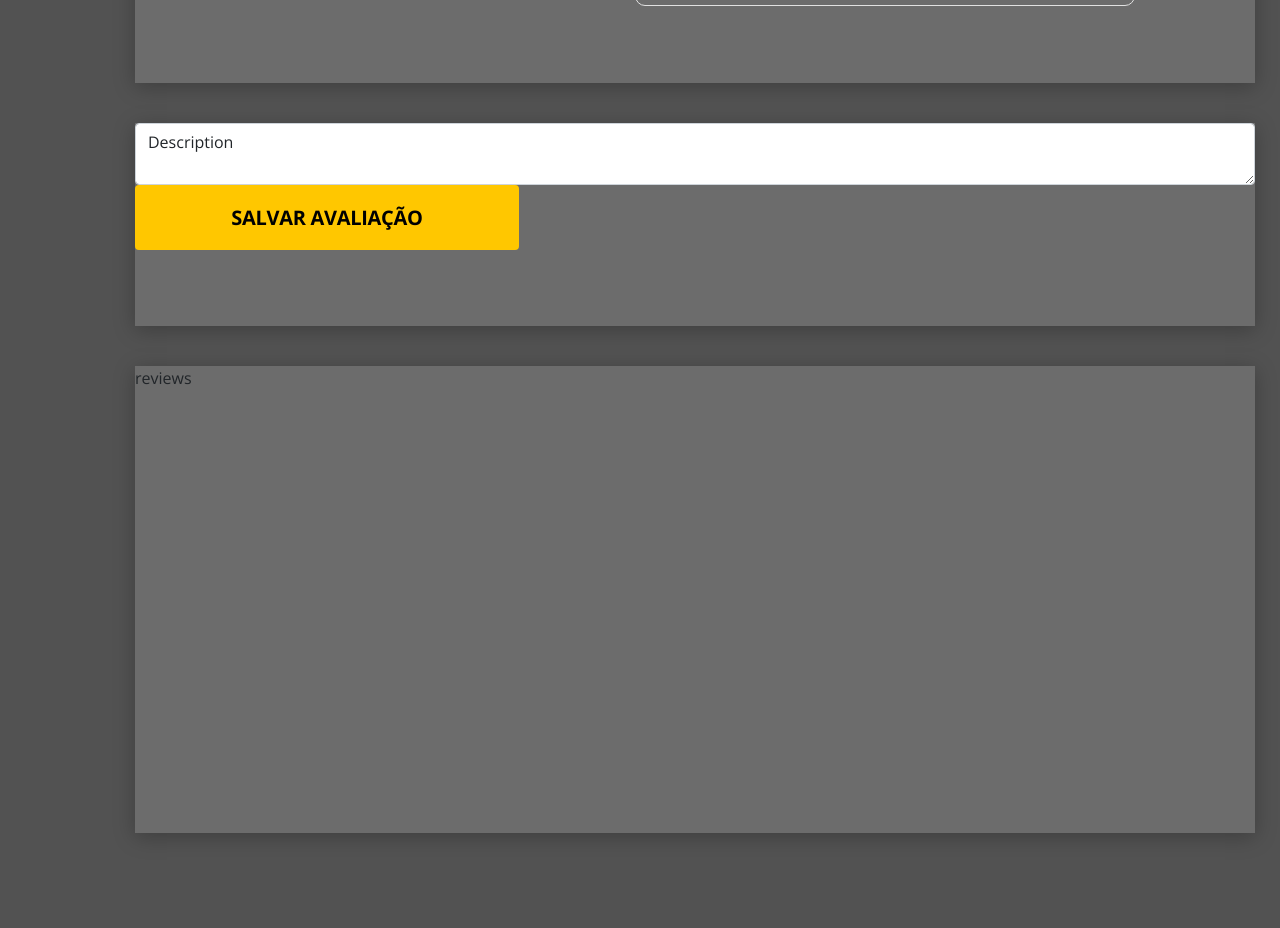
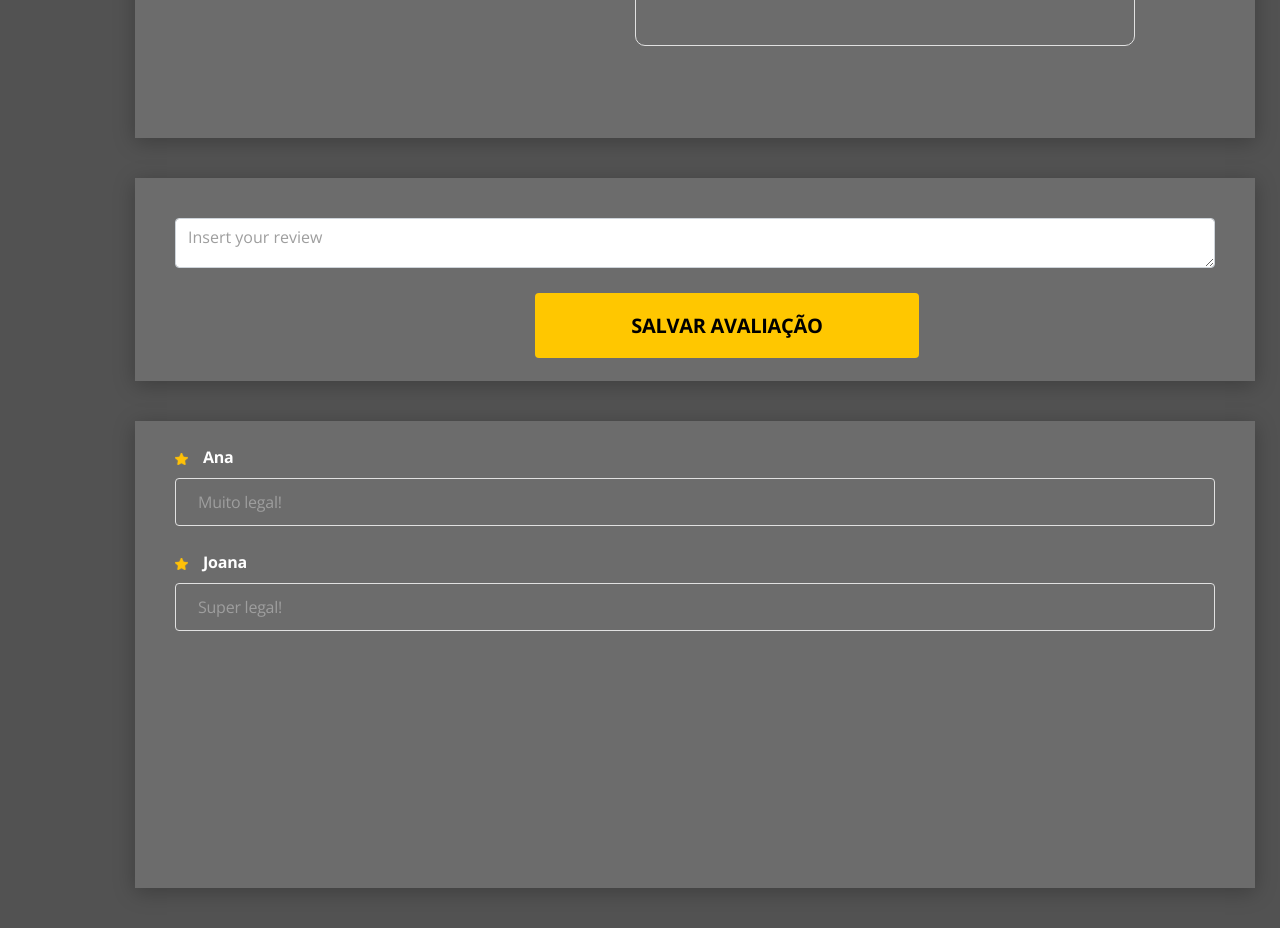
Before and after one commit to daniellegb/movieflix, a React (Create React App) app in the folder front-web/: page /movies/1 in a window 1280 px wide. Shown: the part 480-1408 px from the top of the page. Built offline with nearby package versions, Linux system fonts and the light colour scheme; the HTML template or start-up script is replaced by a standard one.

Commit message:
MovieCard, MovieDetails, MovieMakeReviews and MovieReviews styles are ready!

```diff
--- a/front-web/src/pages/Movies/components/MovieCard/index.tsx
+++ b/front-web/src/pages/Movies/components/MovieCard/index.tsx
@@ -1,18 +1,19 @@
 import './styles.scss';
 
 const MovieCard = () => (
+
     <div className="card-base">
         <img src={""} alt={"filme"} className="movie-card-image" />
         <div className="movie-info">
-            <h2 className="movie-title">
-                filme
-            </h2>
-            <h2 className="movie-year">
+            <div className="movie-title">
+                As duas torres
+            </div>
+            <div className="movie-year">
                 ano 1999
-            </h2>
-            <h2 className="movie-subtitle">
+            </div>
+            <div className="movie-subtitle">
                 sub-título
-            </h2>
+            </div>
         </div>
     </div>
 )
--- a/front-web/src/pages/Movies/components/MovieCard/styles.scss
+++ b/front-web/src/pages/Movies/components/MovieCard/styles.scss
@@ -1,6 +1,6 @@
 .card-base{
     width: 258px;
-    height: 322px;
+    height: 340px;
     background: #6C6C6C;
     box-shadow: 0px 4px 20px rgba(0, 0, 0, 0.25);
     border-radius: 4px;
@@ -16,12 +16,11 @@
 }
 
 .movie-info{
-    margin-top: 10px;
+    margin: 15px;
 }
 
 .movie-title{
     font-size: 20px;
-    line-height: 27px;
     letter-spacing: -0.015em;
     font-weight: bold;
     color: #FFFFFF;
--- a/front-web/src/pages/Movies/components/MovieDetails/index.tsx
+++ b/front-web/src/pages/Movies/components/MovieDetails/index.tsx
@@ -1,6 +1,6 @@
 import { ReactComponent as MainImage } from 'core/assets/images/main-image.svg';
 import MovieMakeReview from '../MovieMakeReview';
-import MovieReview from '../MovieReviews';
+import MovieReviews from '../MovieReviews';
 import './styles.scss';
 
 const MovieDetails = () => (
@@ -28,7 +28,8 @@ const MovieDetails = () => (
             <MovieMakeReview />
         </div>
         <div className="movie-reviews-container">
-            <MovieReview />
+            <MovieReviews userName="Ana" review="Muito legal!"/>
+            <MovieReviews userName="Joana" review="Super legal!"/>
         </div>
     </div>
 );
--- a/front-web/src/pages/Movies/components/MovieDetails/styles.scss
+++ b/front-web/src/pages/Movies/components/MovieDetails/styles.scss
@@ -12,6 +12,7 @@
     background: #6C6C6C;
     box-shadow: 0px 4px 20px rgba(0, 0, 0, 0.25);
     padding-left: 100px;
+    padding-top: 40px;
 }
 
 .movie-text-box-container {
--- a/front-web/src/pages/Movies/components/MovieMakeReview/index.tsx
+++ b/front-web/src/pages/Movies/components/MovieMakeReview/index.tsx
@@ -1,13 +1,16 @@
 import ButtonIcon from "core/components/ButtonIcon";
+import './styles.scss';
 
 const MovieMakeReview = () => (
     <div className="moviemaker-container">
         <textarea
-            name="description"
-            value="Description"
+            name="review"
+            value="Insert your review"
             className="form-control"
         />
-        <ButtonIcon button="salvar avaliação" />
+        <div className="button-position">
+            <ButtonIcon button="salvar avaliação" />
+        </div>
     </div>
 );
 
--- a/front-web/src/pages/Movies/components/MovieMakeReview/styles.scss
+++ b/front-web/src/pages/Movies/components/MovieMakeReview/styles.scss
@@ -1,7 +1,16 @@
 .moviemaker-container {
-
+    padding: 40px 40px 25px 40px;
 }
 
 .form-control {
+    width: 1040px;
+    height: 50px;
+    font-weight: normal;
+    font-size: 16px;
+    color: #9E9E9E;
+}
 
+.button-position {
+    padding-top: 25px;
+    padding-left: 360px;
 }
--- a/front-web/src/pages/Movies/components/MovieReviews/index.tsx
+++ b/front-web/src/pages/Movies/components/MovieReviews/index.tsx
@@ -1,5 +1,23 @@
-const MovieReview = () => (
-    <div>reviews</div>
+import { ReactComponent as StarImage } from 'core/assets/images/star.svg';
+import './styles.scss';
+
+type Props = {
+    userName: string;
+    review: string;
+}
+
+const MovieReviews = ({userName,review} : Props) => (
+    <div className="reviews-container">
+        <div className="user-container">
+            <StarImage className="user-star"/>
+            {userName}
+        </div>
+        <div className="review-container">
+            <div className="review-text">
+                {review}
+            </div>
+        </div>
+    </div>
 );
 
-export default MovieReview;
+export default MovieReviews;
--- a/front-web/src/pages/Movies/components/MovieReviews/styles.scss
+++ b/front-web/src/pages/Movies/components/MovieReviews/styles.scss
@@ -0,0 +1,32 @@
+.reviews-container {
+    padding: 25px 40px 0px 40px;
+}
+
+.user-container {
+    font-weight: bold;
+    font-size: 16px;
+    line-height: 22px;
+    letter-spacing: -0.015em;
+    color: #FFFFFF;
+    padding-bottom: 10px;
+}
+
+.review-container {
+    border: 1px solid #E1E1E1;
+    box-sizing: border-box;
+    border-radius: 4px;
+}
+
+.review-text {
+    font-weight: normal;
+    font-size: 16px;
+    line-height: 22px;
+    text-align: justify;
+    letter-spacing: -0.015em;
+    color: #9E9E9E;
+    padding: 12px 22px 12px 22px;
+}
+
+.user-star {
+    margin-right: 15px;
+}
```
Also changed, not shown: front-web/src/core/assets/images/star.svg (added).
